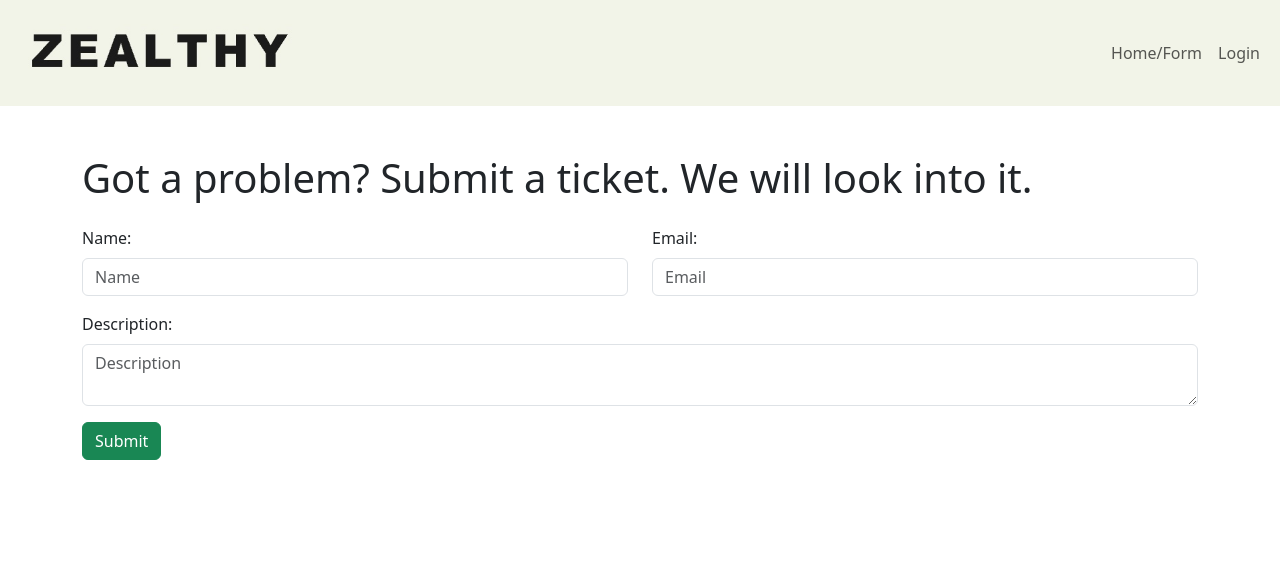
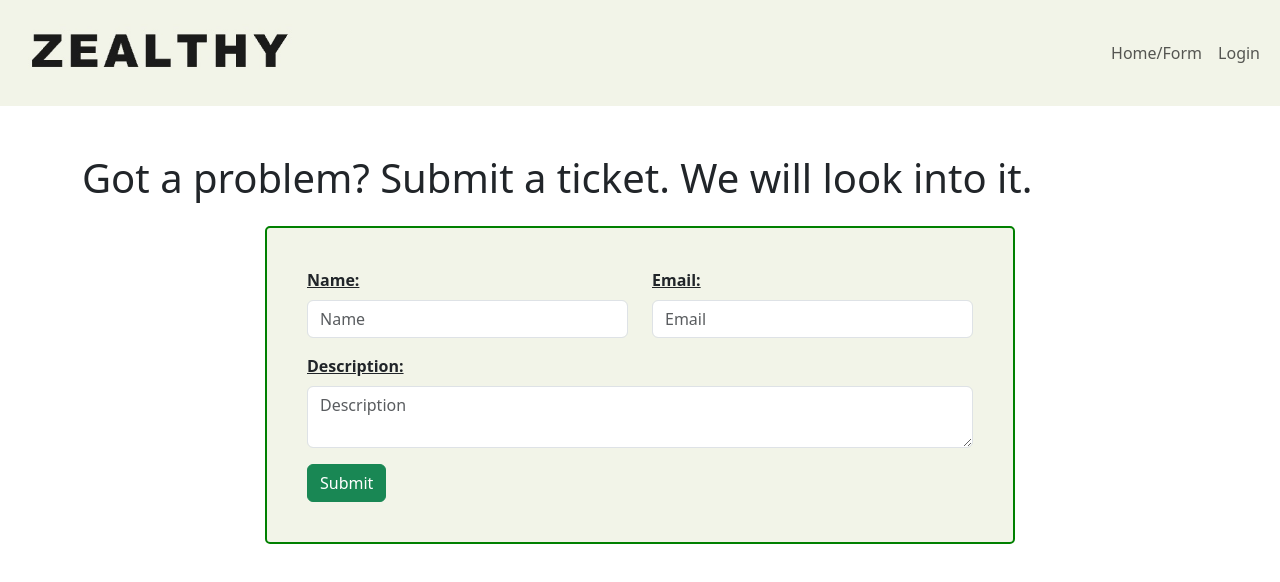
Before and after one commit to dzy5075/HelpDesk-App, a React (Create React App) app in the folder client/: page / in a window 1280 px wide. Shown: the top 582 px of the page. Built offline with nearby package versions, Linux system fonts and the light colour scheme.

Commit message:
added CSS to TicketDetail and TicketForm'

```diff
--- a/client/src/components/NavBar.js
+++ b/client/src/components/NavBar.js
@@ -1,9 +1,17 @@
-// Nav Bar
 import React from "react";
-import { Link } from "react-router-dom";
+import { Link, useNavigate } from "react-router-dom";
 import "../index.css";
 
 const Navbar = () => {
+  const token = localStorage.getItem("token");
+  const navigate = useNavigate();
+
+  // Logout function
+  const handleLogout = () => {
+    localStorage.removeItem("token");
+    navigate("/login");
+  };
+
   return (
     <nav className="navbar navbar-expand-lg navbar-light">
       <div className="container-fluid">
@@ -30,16 +38,40 @@ const Navbar = () => {
         </button>
         <div className="collapse navbar-collapse" id="navbarNav">
           <ul className="navbar-nav ms-auto mb-2 mb-lg-0">
+            {/* Will not show Home/Form button if logged In */}
+            {!token && (
               <li className="nav-item">
                 <Link className="nav-link" to="/">
                   Home/Form
                 </Link>
               </li>
+            )}
+            {/* Will only show login button if not logged in */}
+            {!token && (
               <li className="nav-item">
                 <Link className="nav-link" to="/login">
                   Login
                 </Link>
               </li>
+            )}
+            {/* Will show Tickets button only if logged in */}
+            {token && (
+              <>
+                <li className="nav-item">
+                  <Link className="nav-link" to="/admin">
+                    Tickets
+                  </Link>
+                </li>
+                <li className="nav-item">
+                  <button
+                    className="nav-link btn btn-link"
+                    onClick={handleLogout}
+                  >
+                    Logout
+                  </button>
+                </li>
+              </>
+            )}
           </ul>
         </div>
       </div>
--- a/client/src/components/TicketDetails.js
+++ b/client/src/components/TicketDetails.js
@@ -1,4 +1,4 @@
-// Ticket Details
+// Single Ticket Details
 import React, { useEffect, useState } from "react";
 import axios from "axios";
 import { useParams, useNavigate } from "react-router-dom";
@@ -27,7 +27,7 @@ const TicketDetails = () => {
         console.error("There was an error fetching the ticket details!", error);
       });
   }, [id, token]);
-
+// Changing Ticket Status
   const handleStatusChange = (e) => {
     setStatus(e.target.value);
   };
@@ -35,7 +35,7 @@ const TicketDetails = () => {
   const handleResponseChange = (e) => {
     setResponse(e.target.value);
   };
-
+// Update Ticket Response
   const handleUpdate = () => {
     axios
       .put(
@@ -59,8 +59,9 @@ const TicketDetails = () => {
   if (!ticket) return <div>Loading...</div>;
 
   return (
-    <div>
-      <h1>Ticket Details</h1>
+    <div className="container mt-5 ticket-details">
+      <button className="btn btn-secondary mb-3" onClick={() => navigate("/admin")}>Back to Tickets</button>
+      <h1><u>Ticket Details</u></h1>
       <p>
         <strong>Name:</strong> {ticket.name}
       </p>
@@ -76,17 +77,25 @@ const TicketDetails = () => {
       <p>
         <strong>Response:</strong> {ticket.response}
       </p>
-      <select value={status} onChange={handleStatusChange}>
+      <div className="mb-3">
+        <label htmlFor="status" className="form-label"><strong>Status:</strong></label>
+        <select id="status" value={status} onChange={handleStatusChange} className="form-select">
           <option value="new">New</option>
           <option value="in progress">In Progress</option>
           <option value="resolved">Resolved</option>
         </select>
+      </div>
+      <div className="mb-3">
+        <label htmlFor="response" className="form-label"><strong>Response:</strong></label>
         <textarea
+          id="response"
+          className="form-control"
           placeholder="Response"
           value={response}
           onChange={handleResponseChange}
         ></textarea>
-      <button onClick={handleUpdate}>Update Ticket</button>
+      </div>
+      <button onClick={handleUpdate} className="btn btn-primary">Update Ticket</button>
     </div>
   );
 };
--- a/client/src/components/TicketForm.js
+++ b/client/src/components/TicketForm.js
@@ -31,11 +31,17 @@ const TicketForm = () => {
 
   return (
     <div className="container mt-5">
-      <h1 className="mb-4">Got a problem? Submit a ticket. We will look into it.</h1>
-      <form onSubmit={handleSubmit}>
+      <h1 className="mb-4">
+        Got a problem? Submit a ticket. We will look into it.
+      </h1>
+      <form class="ticket-form"onSubmit={handleSubmit}>
         <div className="row mb-3">
           <div className="col-12 col-md-6">
-            <label htmlFor="name" className="form-label">Name:</label>
+            <label htmlFor="name" className="form-label">
+              <strong>
+                <u>Name:</u>
+              </strong>
+            </label>
             <input
               type="text"
               name="name"
@@ -48,7 +54,11 @@ const TicketForm = () => {
             />
           </div>
           <div className="col-12 col-md-6">
-            <label htmlFor="email" className="form-label">Email:</label>
+            <label htmlFor="email" className="form-label">
+              <strong>
+                <u>Email:</u>
+              </strong>
+            </label>
             <input
               type="email"
               name="email"
@@ -62,7 +72,11 @@ const TicketForm = () => {
           </div>
         </div>
         <div className="mb-3">
-          <label htmlFor="description" className="form-label">Description:</label>
+          <label htmlFor="description" className="form-label">
+            <strong>
+              <u>Description:</u>
+            </strong>
+          </label>
           <textarea
             name="description"
             id="description"
@@ -73,7 +87,9 @@ const TicketForm = () => {
             required
           />
         </div>
-        <button type="submit" className="btn btn-success">Submit</button>
+        <button type="submit" className="btn btn-success">
+          Submit
+        </button>
       </form>
     </div>
   );
--- a/client/src/index.css
+++ b/client/src/index.css
@@ -2,6 +2,15 @@
 .navbar {
     background-color: #f2f4e8
   }
+/* Ticket Form */
+.ticket-form {
+    max-width: 750px;
+    margin: 0 auto;
+    padding: 40px;
+    border: 2px double green; /* Adjust the color as needed */
+    border-radius: 5px;
+    background-color: #f2f4e8;
+}
 /* Login Form  */
 .login-form {
     max-width: 600px;
@@ -11,3 +20,33 @@
     border-radius: 5px;
     background-color: #f2f4e8;
   }
+  /* Ticket details */
+  .container {
+    max-width: 800px;
+    margin: 0 auto;
+  }
+
+  .ticket-details {
+    border: 1px solid #ddd;
+    border-radius: 5px;
+    padding: 20px;
+    background-color: #f9f9f9;
+  }
+
+  .ticket-details h1 {
+    margin-bottom: 20px;
+  }
+
+  .ticket-details p {
+    margin-bottom: 10px;
+  }
+
+  .ticket-details .form-label {
+    display: block;
+    margin-bottom: 5px;
+  }
+
+  .ticket-details .form-select,
+  .ticket-details .form-control {
+    margin-bottom: 10px;
+  }
--- a/client/src/pages/Admin.js
+++ b/client/src/pages/Admin.js
@@ -24,16 +24,28 @@ const Admin = () => {
 
   return (
     <div className="container mt-5">
-      <h1 className="mb-4">Admin Dashboard</h1>
+      <h1 className="mb-4">Admin Dashboard and Tickets</h1>
       <table className="table table-striped table-hover">
         <thead>
           <tr>
-            <th><u>Name</u></th>
-            <th><u>Email</u></th>
-            <th><u>Description</u></th>
-            <th><u>Response</u></th>
-            <th><u>Status</u></th>
-            <th><u>Actions</u></th>
+            <th>
+              <u>Name</u>
+            </th>
+            <th>
+              <u>Email</u>
+            </th>
+            <th>
+              <u>Description</u>
+            </th>
+            <th>
+              <u>Response</u>
+            </th>
+            <th>
+              <u>Status</u>
+            </th>
+            <th>
+              <u>Actions</u>
+            </th>
           </tr>
         </thead>
         <tbody>
@@ -42,12 +54,12 @@ const Admin = () => {
               <td>{ticket.name}</td>
               <td>{ticket.email}</td>
               <td>{ticket.description}</td>
-              <td>{ticket.response || "No response yet"}</td>
+              <td>{ticket.response || "No response yet!"}</td>
               <td>{ticket.status}</td>
               <td>
                 <Link
                   to={`/admin/tickets/${ticket.id}`}
-                  className="btn btn-primary btn-sm"
+                  className="btn btn-success btn-sm"
                 >
                   View Details
                 </Link>
```
Lines whose indentation alone changed are shown as unchanged.
